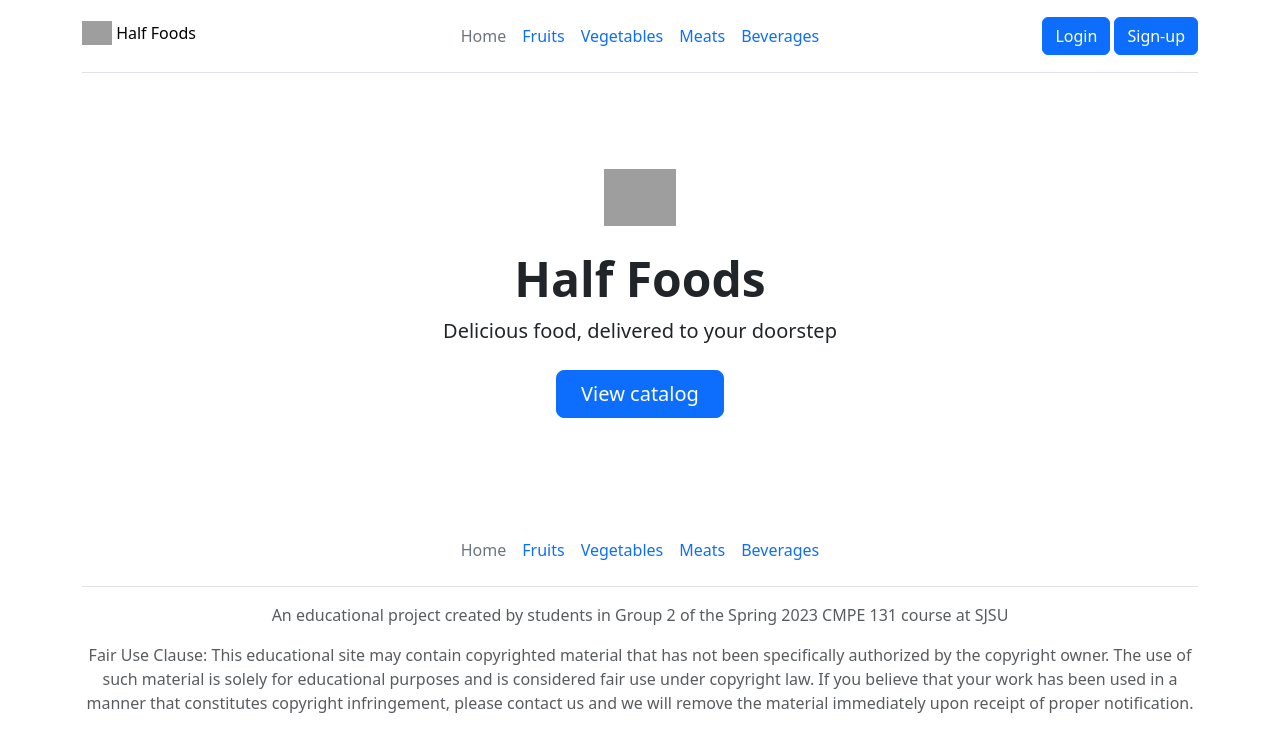
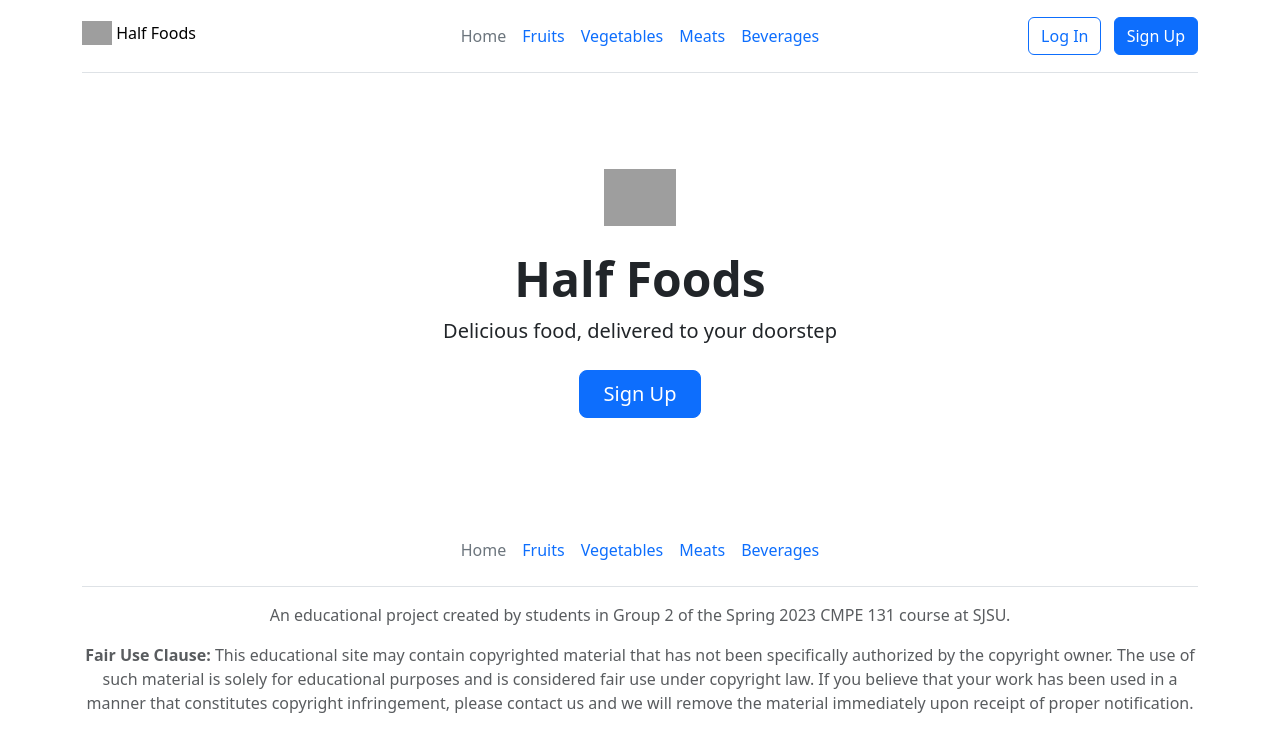
Before and after one commit to peltogle/cmpe131-team2, a Flask app: page / in a window 1280 px wide. Shown: the top 752 px of the page. Run offline with Flask 3, Linux system fonts and the light colour scheme; grey boxes are pictures that could not be loaded.

Commit message:
Urgent push

```diff
--- a/flask_folder/app.py
+++ b/flask_folder/app.py
@@ -4,7 +4,7 @@ from supabase import create_client, Client
 
 app = Flask(__name__, static_url_path='', static_folder='static/')
 supabase: Client = create_client("https://yxvtigsplpdppgwlktpn.supabase.co", "eyJhbGciOiJIUzI1NiIsInR5cCI6IkpXVCJ9.eyJpc3MiOiJzdXBhYmFzZSIsInJlZiI6Inl4dnRpZ3NwbHBkcHBnd2xrdHBuIiwicm9sZSI6ImFub24iLCJpYXQiOjE2NzkyMDUwNzMsImV4cCI6MTk5NDc4MTA3M30.S_V8wk3u2hKG5p2XL5TlQfYGwYxzNh488Y7vzz-UTXY")
-
+activeSession = supabase.auth.get_session()
 
 # Global vars
 @app.context_processor
@@ -14,7 +14,12 @@ def inject_globals():
 
 @app.route('/')
 def index():
-    return render_template('index.html', activePage = "home", pageTitle = "Home")
+    if (activeSession == 'None'):
+        noUser = False
+    else:
+        noUser = True
+    # noUser = (activeSession == 'None') ? False : True;
+    return render_template('index.html', activePage = "home", pageTitle = "Home", activeSession = noUser)
 
 
 @app.route('/fruits')
@@ -61,5 +66,10 @@ def signUp():
     pageDescription = "Welcome! Please fill in the information below to sign up."
     return render_template('signup.html', activePage = "signup", pageTitle = "Sign Up", pageDescription = pageDescription)
 
+@app.route('/signin')
+def signIn():
+    pageDescription = "Welcome! Please fill in the information below to sign in."
+    return render_template('signin.html', activePage = "signin", pageTitle = "Sign In", pageDescription = pageDescription)
+
 if __name__ == '__main__':
     app.run(host="127.0.0.1", port=5000, debug=True)
--- a/flask_folder/templates/components.html
+++ b/flask_folder/templates/components.html
@@ -7,8 +7,8 @@
 {% endmacro -%}
 
 {% macro card(name, image_url, weight, stock, price) -%}
-<div class="card h-100">
-    <img src="{{ image_url }}" class="h-25 card-img-top">
+<div class="card" > <!-- h-100 -->
+    <img src="{{ image_url }}" class="card-img-top">
     <div class="card-body">
         <h5 class="card-title">{{ name }}</h5>
     </div>
--- a/flask_folder/templates/frame.html
+++ b/flask_folder/templates/frame.html
@@ -23,9 +23,13 @@
                 {{ menuLinks() }}
             </ul>
             <div class="col-md-3 text-end">
-                <!-- TODO: fix this -->
-                <a class="btn btn-primary" href="./logIn.html" role="button">Login</a>
-                <a type="button" href="{{ url_for('signUp') }}" class="btn btn-primary">Sign-up</a>
+                {% if activeSession %}
+                <a type="button" class="btn btn-outline-primary me-2" href="{{ url_for('signIn') }}">Log In</a>
+                <a type="button" class="btn btn-primary" href="{{ url_for('signUp') }}">Sign Up</a>
+                {% else %}
+                <a type="button" class="btn btn-outline-primary me-2">Sign Out</a>
+                <a type="button" class="btn btn-primary">My Account</a>
+                {% endif %}
             </div>
         </header>
     </div>
@@ -35,8 +39,8 @@
             <ul class="nav justify-content-center border-bottom pb-3 mb-3">
                 {{ menuLinks() }}
             </ul>
-            <p class="text-center text-body-secondary">An educational project created by students in Group 2 of the Spring 2023 CMPE 131 course at SJSU</p>
-            <p class="text-center text-body-secondary">Fair Use Clause: This educational site may contain copyrighted material that has not been specifically authorized by the copyright owner. The use of such material is solely for educational purposes and is considered fair use under copyright law. If you believe that your work has been used in a manner that constitutes copyright infringement, please contact us and we will remove the material immediately upon receipt of proper notification.</p>
+            <p class="text-center text-body-secondary">An educational project created by students in Group 2 of the Spring 2023 CMPE 131 course at SJSU.</p>
+            <p class="text-center text-body-secondary"><b>Fair Use Clause:</b> This educational site may contain copyrighted material that has not been specifically authorized by the copyright owner. The use of such material is solely for educational purposes and is considered fair use under copyright law. If you believe that your work has been used in a manner that constitutes copyright infringement, please contact us and we will remove the material immediately upon receipt of proper notification.</p>
         </footer>
     </div>
 </body>
--- a/flask_folder/templates/index.html
+++ b/flask_folder/templates/index.html
@@ -7,7 +7,7 @@
   <div class="col-lg-6 mx-auto">
     <p class="lead mb-4">Delicious food, delivered to your doorstep</p>
     <div class="d-grid gap-2 d-sm-flex justify-content-sm-center">
-      <button type="button" class="btn btn-primary btn-lg px-4 gap-3">View catalog</button>
+      <button type="button" class="btn btn-primary btn-lg px-4 gap-3">Sign Up</button>
     </div>
   </div>
 </div>
```
Also changed, not shown: flask_folder/templates/signin.html (added), flask_folder/templates/z_signin.html (deleted).
